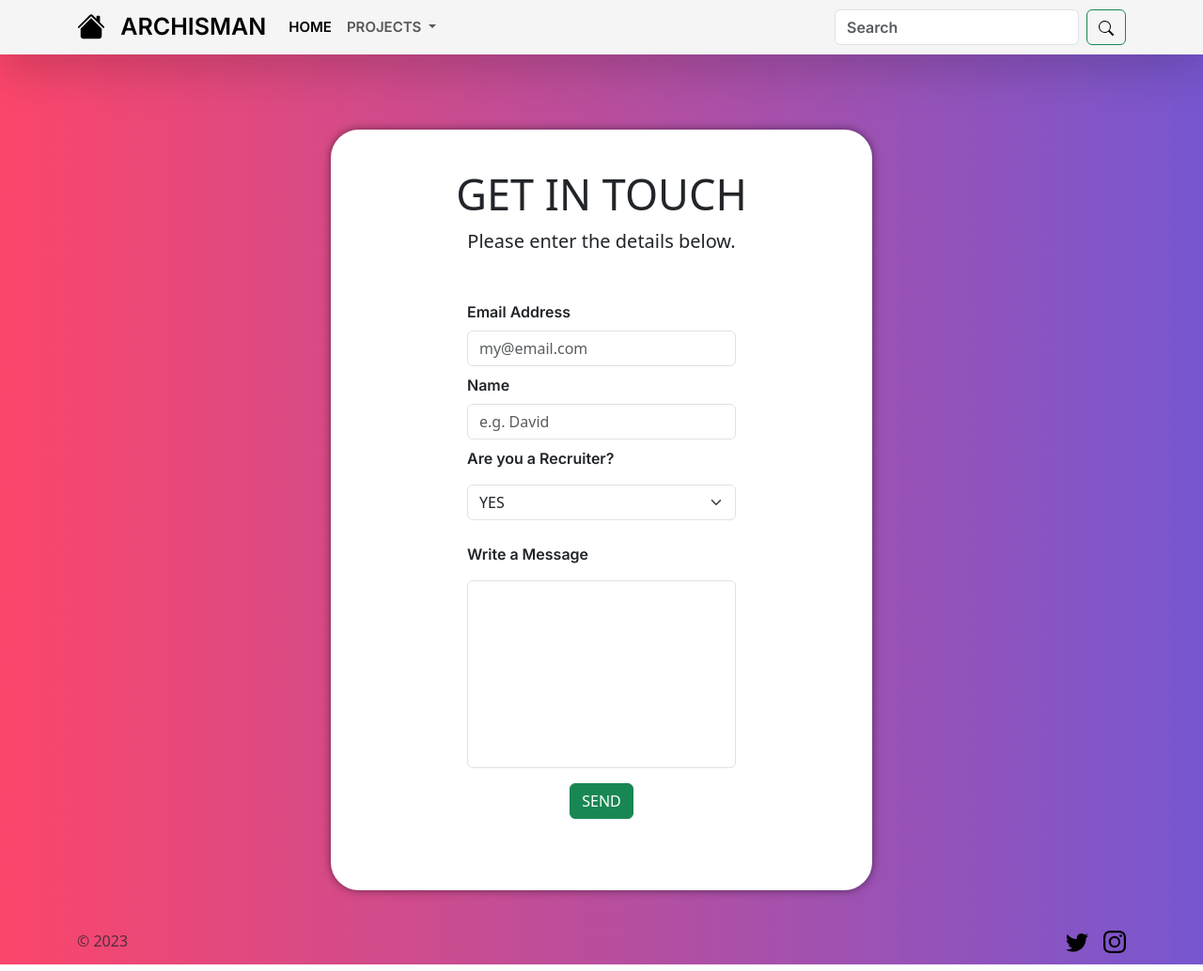
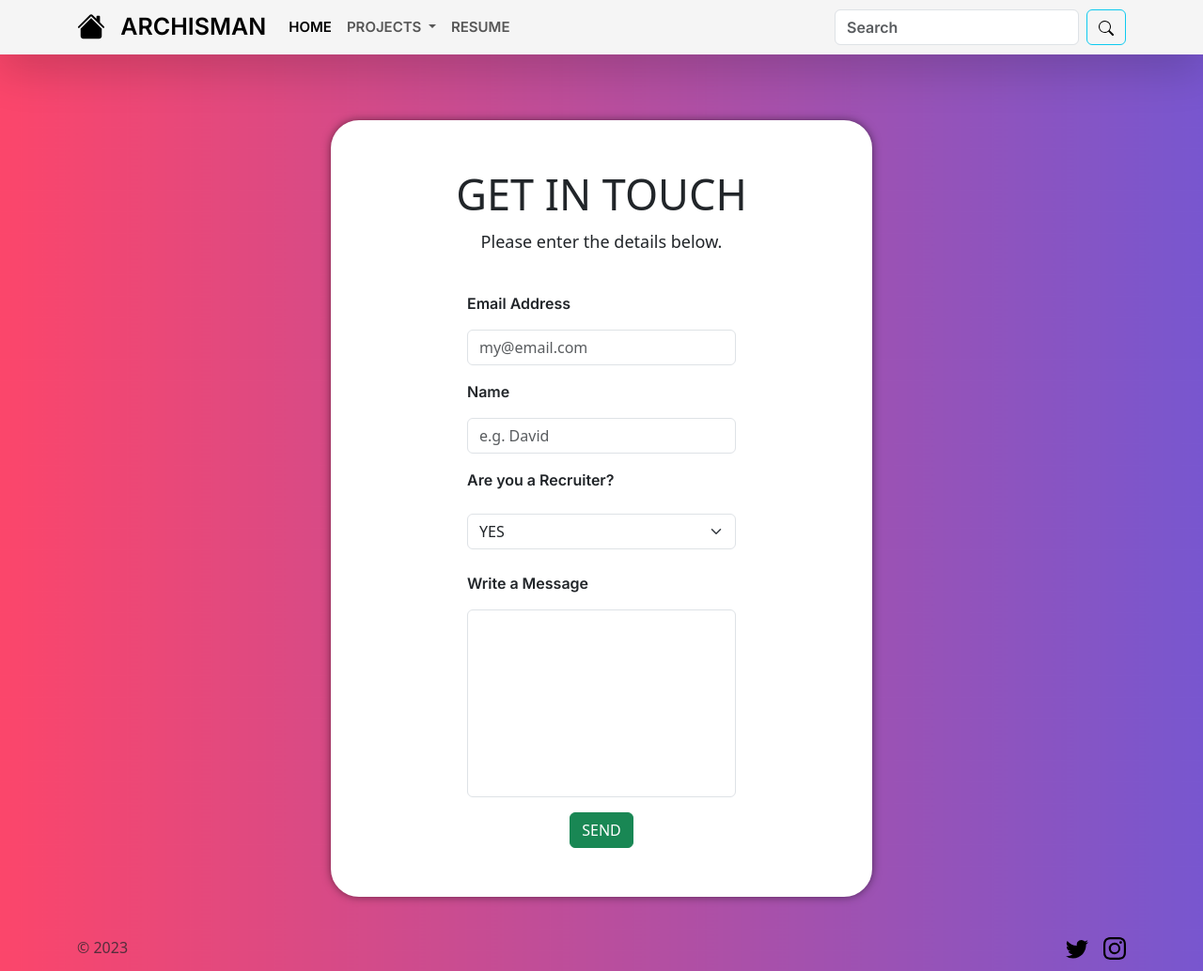
Before and after one commit to Archisman24/Portfolio-Website, a Flask app: page /contact in a window 1280 px wide. Shown: the whole page at 94% size. Run offline with Flask 3, Linux system fonts and the light colour scheme.

Commit message:
Completed the Contact Page and made minor changes

```diff
--- a/app.py
+++ b/app.py
@@ -16,7 +16,18 @@ def contact():
     if request.method == 'GET':
         return render_template('contact.html')
     else:
-        ezgmail.send('archismansengupta2403@gmail.com', 'Test Subject', 'This is just a sample text.')
+        email_id = request.form.get('email_id')
+        name = request.form.get('name')
+        if request.form.get('recruiter') == 'YES':
+            recruiter = 'He is a Recruiter.'
+        else:
+            recruiter = 'He is not a Recruiter.'
+            message = f"This message is from {name}.'\n{recruiter}. \n Message : {request.form.get('query')}"
+
+        ezgmail.send('archismansengupta02@gmail.com', "Notification from Portfolio website", message)
+
+        return render_template('contact.html')
+
 
 
 # Creating the Projects page:
--- /dev/null
+++ b/credentials.json
@@ -0,0 +1 @@
+{"installed":{"client_id":"90713354374-qf1vs2u4nre7o6tosrr7lokcjm2rsm63.apps.googleusercontent.com","project_id":"email-bot-374705","auth_uri":"https://accounts.google.com/o/oauth2/auth","token_uri":"https://oauth2.googleapis.com/token","auth_provider_x509_cert_url":"https://www.googleapis.com/oauth2/v1/certs","client_secret":"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","redirect_uris":["http://localhost"]}}
--- a/templates/contact.html
+++ b/templates/contact.html
@@ -9,25 +9,26 @@
         <link href="https://cdn.jsdelivr.net/npm/bootstrap@5.3.0/dist/css/bootstrap.min.css" rel="stylesheet" integrity="sha384-9ndCyUaIbzAi2FUVXJi0CjmCapSmO7SnpJef0486qhLnuZ2cdeRhO02iuK6FUUVM" crossorigin="anonymous">
         {%include 'styles.html'%}
     </head>
+
     <body>
         {%include 'nav.html'%}
-        <div class="container white-box" style="margin-top: 80px; width: 45%; padding-bottom: 10px;">
-            <div class="text-center"  style="margin-top: -90px;">
+        <div class="container white-box" style="margin-top: 70px; width: 45%; padding-bottom: 10px;">
+            <div class="text-center"  style="margin-top: -80px;">
                 <h1 style="font-size: 45px;">GET IN TOUCH</h1>
-                <p class="lead ">
+                <p class="lead " style="font-size: 18px; margin-top: 10px;">
                     Please enter the details below.
                 </p>
             </div>
-            <div class="col-lg-6 mx-auto my-5">
+            <div class="col-lg-6 mx-auto my-4" style="margin-top: 10px;">
                 <form action="" method="POST">
-                    <label for="email" class="form-label navs">Email Address</label>
-                    <input type="email" id="email" placeholder="my@email.com" class="form-control"/>
+                    <label for="email" class="form-label my-3 navs">Email Address</label>
+                    <input type="email" id="email" placeholder="my@email.com" class="form-control" name="email_id"/>
 
-                    <label for="name" class="form-label my-2 navs">Name</label>
-                    <input type="name" id="name" placeholder="e.g. David" class="form-control"/>
+                    <label for="name" class="form-label my-3 navs">Name</label>
+                    <input type="name" id="name" placeholder="e.g. David" class="form-control" name="name"/>
 
-                    <label for="subject" class="form-label my-2 navs">Are you a Recruiter?</label>
-                    <select name="subject" id="recruiter" class="form-select my-2">
+                    <label for="subject" class="form-label my-3 navs">Are you a Recruiter?</label>
+                    <select name="subject" id="recruiter" class="form-select my-2" name="recruiter">
                         <option value="Yes">YES</option>
                         <option value="No">NO</option>
                     </select>
--- a/templates/footer.html
+++ b/templates/footer.html
@@ -20,8 +20,8 @@
         </div>
 
         <ul class="nav col-md-4 justify-content-end list-unstyled d-flex">
-            <li class="ms-3"><a class="text-body-secondary" href="https://www.instagram.com/archisman_24/"><svg class="bi" width="24" height="24"><use xlink:href="#twitter"/></svg></a></li>
-            <li class="ms-3"><a class="text-body-secondary" href="#"><svg class="bi" width="24" height="24"><use xlink:href="#instagram"/></svg></a></li>
+            <li class="ms-3"><a class="text-body-secondary" href="#" target="_blank"><svg class="bi" width="24" height="24"><use xlink:href="#twitter"/></svg></a></li>
+            <li class="ms-3"><a class="text-body-secondary" href="https://www.instagram.com/archisman_24/" target="_blank"><svg class="bi" width="24" height="24"><use xlink:href="#instagram"/></svg></a></li>
         </ul>
     </footer>
 </div>
--- a/templates/home.html
+++ b/templates/home.html
@@ -43,11 +43,11 @@
             </div>
             <div class="col-lg-3 col-md-6 justify-content-center">
                 <div class="row center-image">
-                    <img src="static\Profile.png" alt="Avatar" class="img-fluid shift-right" style="margin-left: 20px;">
+                    <img src="static\Profile.png" alt="Avatar" class="img-fluid shift-right" style="margin-left: 20px; margin-top: -20px;">
                 </div>
             </div>
         </div>
-        <img src="static/Initials.png" alt="Initials" class="img-fluid bottom-image" width="60" height="60" style="margin-top: 20px;">
+        <img src="static/Initials.png" alt="Initials" class="img-fluid bottom-image " width="50" height="50" style="margin-top: 20px;">
 
     </div>
     {%include 'footer.html'%}
--- a/templates/nav.html
+++ b/templates/nav.html
@@ -22,10 +22,13 @@
             <li><a class="dropdown-item" href="/project3" style="font-size: 15px;">Project 3</a></li>
           </ul>
         </li>
+        <li class="nav-item" style="font-size: 15px;">
+          <a class="nav-link" aria-current="page" href="static\Resume.pdf" download>RESUME</a>
+        </li>
       </ul>
       <form class="d-flex" role="search">
         <input class="form-control me-2" type="search" placeholder="Search" aria-label="Search">
-        <button class="btn btn-outline-success" type="submit"><img src="static\search.svg"></button>
+        <button class="btn btn-outline-info" type="submit"><img src="static\search.svg"></button>
       </form>
     </div>
   </div>
```
Also changed, not shown: token.json (added, +1 -0 lines), 1 other file.
